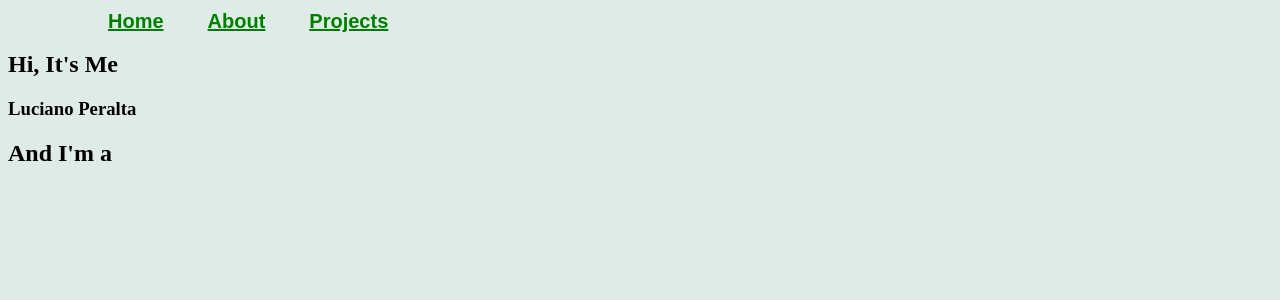
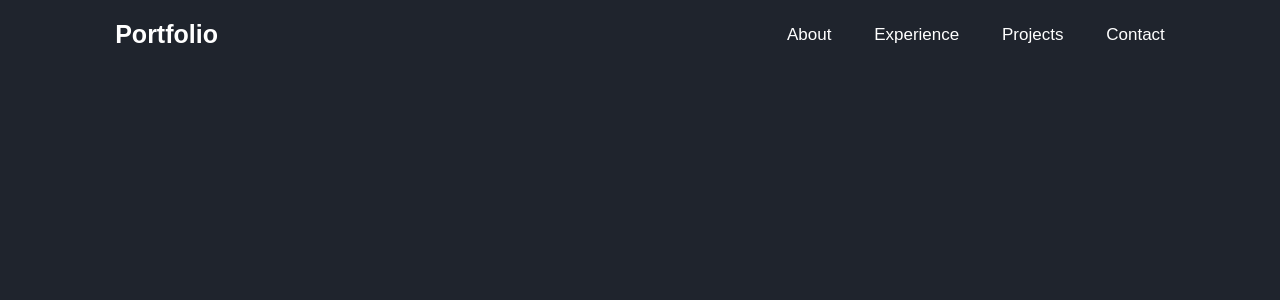
Before and after one commit to Lbasp/Portfolio, a Django app: page / in a window 1280 px wide. Shown: the top 300 px of the page. Run offline with Django 4.2, Linux system fonts and the light colour scheme.

Commit message:
New templates for the webpage

```diff
--- a/base/templates/base/home.html
+++ b/base/templates/base/home.html
@@ -3,20 +3,6 @@
 {% block content%}
 
 
-<h2> Hi, It's Me</h2>
-<h3> Luciano Peralta </h3>
-<h2> And I'm a </h2>
 
 
-<div>
-    <!-- <div>
-        {% for proj in project%}
-            <div>
-                <h5>
-                    {{proj.id}} -- {{proj.name}}
-                </h5>
-            </div>
-        {% endfor %}
-    </div> -->
-</div>
 {% endblock content%}
--- a/static/styles/main.css
+++ b/static/styles/main.css
@@ -1,68 +1,52 @@
-body{
-  background-color: rgb(223, 235, 231);
+* {
+  margin:0;
+  padding: 0;
+  box-sizing: border-box;
+  text-decoration: none;
+  border: none;
+  outline: none;
+  scroll-behavior: smooth;
+  font-family: 'Poppins', sans-serif;
+}
+:root {
+  --bg-color: #1f242d;
+  --second-bg-color: #323946;
+  --text-color: #fff;
+  --main-color: #0ef;
+}
+html {
+  font-size: 62.5%;
+  overflow-x:hidden;
+
+}
+body {
+  background: var(--bg-color);
+  color: var(--text-color);
+}
+.header {
+  position:fixed;
+  top:0;
+  left:0;
+  width:100%;
+  padding: 2rem 9%;
+  background: var(--bag-color);
+  display: flex;
+  justify-content: space-between;
+  align-items:center;
+  z-index:100;
+}
+.logo {
+  font-size: 2.5rem;
+  color:var(--text-color);
+  font-weight:600;
+  cursor: default;
+}
+.navbar a {
+  font-size: 1.7rem;
+  color: var(--text-color);
+  margin-left: 4rem;
 }
 
-
-.menu_button {
-  padding: 0;
-  margin: 0 20px;
-  border: none;
-  background: none;
+.navbar a:hover {
+  color:var(--main-color)
 }
-
-.menu_button {
-  --primary-color: #111;
-  --hovered-color: #111;
-  position: relative;
-  display: flex;
-  font-weight: 600;
-  font-size: 20px;
-  gap: 0.5rem;
-  align-items: center;
-}
-
-.menu_button p {
-  margin: 0;
-  position: relative;
-  font-size: 20px;
-  color: var(--primary-color)
-}
-
-.menu_button::after {
-  position: absolute;
-  content: "";
-  width: 0;
-  left: 0;
-  bottom: -7px;
-  background: var(--hovered-color);
-  height: 2px;
-  transition: 0.3s ease-out;
-}
-
-.menu_button p::before {
-  position: absolute;
-/*   box-sizing: border-box; */
-  width: 0%;
-  inset: 0;
-  color: var(--hovered-color);
-  overflow: hidden;
-  transition: 0.3s ease-out;
-}
-
-.menu_button:hover::after {
-  width: 100%;
-}
-
-.menu_button:hover p::before {
-  width: 100%;
-}
-
-.menu_button:hover svg {
-  transform: translateX(4px);
-  color: var(--hovered-color)
-}
-
-.menu_text:link {
-  color: green;
-  background-color: transparent;
-}
--- a/templates/main.html
+++ b/templates/main.html
@@ -10,11 +10,16 @@
 </head>
 
 <body>
-    {% include 'navbar.html' %}
-    {% block content %}
-
-    {% endblock %}
-
+    <!-- header design -->
+    <header class="header">
+        <a href="#" class="logo">Portfolio</a>
+        <nav class="navbar">
+            <a href="#about" class="active">About</a>
+            <a href="#experience">Experience</a>
+            <a href="#projects">Projects</a>
+            <a href="#contact">Contact</a>
+        </nav>
+    </header>
 </body>
 
 </html>
--- a/templates/navbar.html
+++ b/templates/navbar.html
@@ -1,29 +1,4 @@
 {% load static %}
-
-<html>
-<head>
-    <meta charset = 'utf-8'>
-    <meta http-equiv='X-UA-Compatible' content="IE=edge">
-    <title>Portfolio</title>
-    <meta name='viewport' content='width=device-width, initial-scale=1'>
-    <link rel="stylesheet" type='text/css' media='screen' href = "{% static 'styles/main.css'%}">
-</head>
-<div id="container_nav">
-
-    <button class="menu_button" style = "position:relative; left:80px; top:2px; display: inline-block">
-        <a href="/" class="menu_text">Home</a>
-    </button>
-
-    <button class="menu_button" style = "position:relative; left:80px; top:2px; display: inline-block">
-        <a href="/about" class="menu_text">About</a>
-    </button>
-
-    <button class="menu_button" style = "position:relative; left:80px; top:2px; display: inline-block">
-        <a href="/projects/" class="menu_text" >Projects</a>
-    </button>
-</div>
-
-</html>
 
 
 
```
